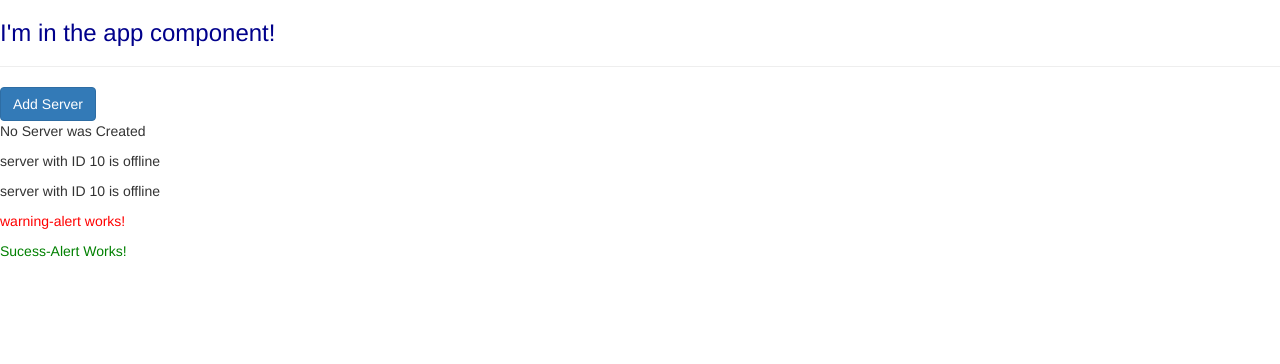
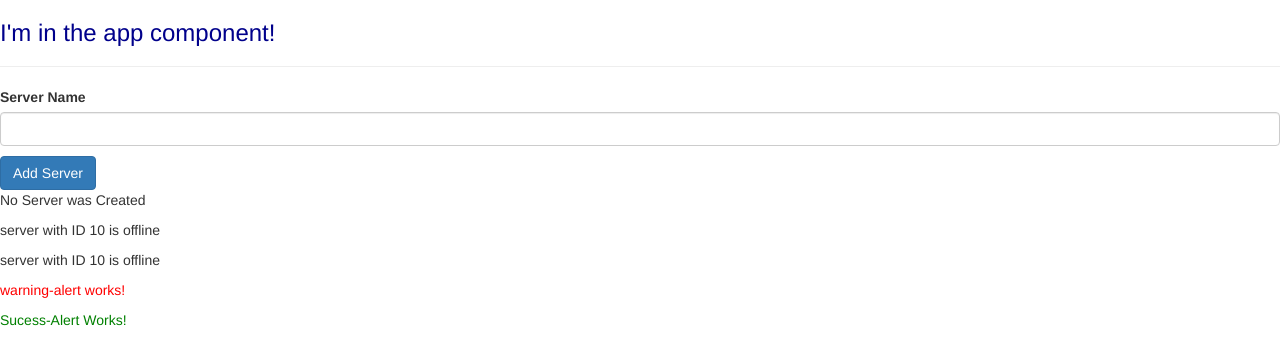
Before and after one commit to jromano8954/angular-basics, an Angular app: page / in a window 1280 px wide. Shown: the top 364 px of the page. Built offline with nearby package versions, Linux system fonts and the light colour scheme.

Commit message:
Added example of Data Binding

```diff
--- a/src/app/servers/servers.component.html
+++ b/src/app/servers/servers.component.html
@@ -1,7 +1,13 @@
+<label>Server Name</label>
+<input
+    type ="text"
+    class="form-control"
+    (input)="onUpdateServerName($event)">
+<p>{{ serverName }}</p>
 <button
-class="btn btn-primary"
-[disabled]="!allowNewServer"
-(click)=" onCreateServer() "> Add Server</button>
+    class="btn btn-primary"
+    [disabled]="!allowNewServer"
+    (click)=" onCreateServer() "> Add Server</button>
 <!-- Property binding[] and event binding()-->
 <p> {{ serverCreationStatus }} </p>
 <!-- String Interpolation-->
--- a/src/app/servers/servers.component.ts
+++ b/src/app/servers/servers.component.ts
@@ -7,7 +7,8 @@ import { Component, OnInit } from '@angular/core';
 })
 export class ServersComponent implements OnInit {
   allowNewServer = false;
-  serverCreationStatus = "No Server was Created"
+  serverCreationStatus = "No Server was Created";
+  serverName = "";
 
   constructor() {
     setTimeout(() => {
@@ -22,4 +23,8 @@ export class ServersComponent implements OnInit {
     this.serverCreationStatus = "Server was created";
   }
 
+  onUpdateServerName(event : Event) {
+    this.serverName = (<HTMLInputElement>event.target).value;
+  }
+
 }
```
